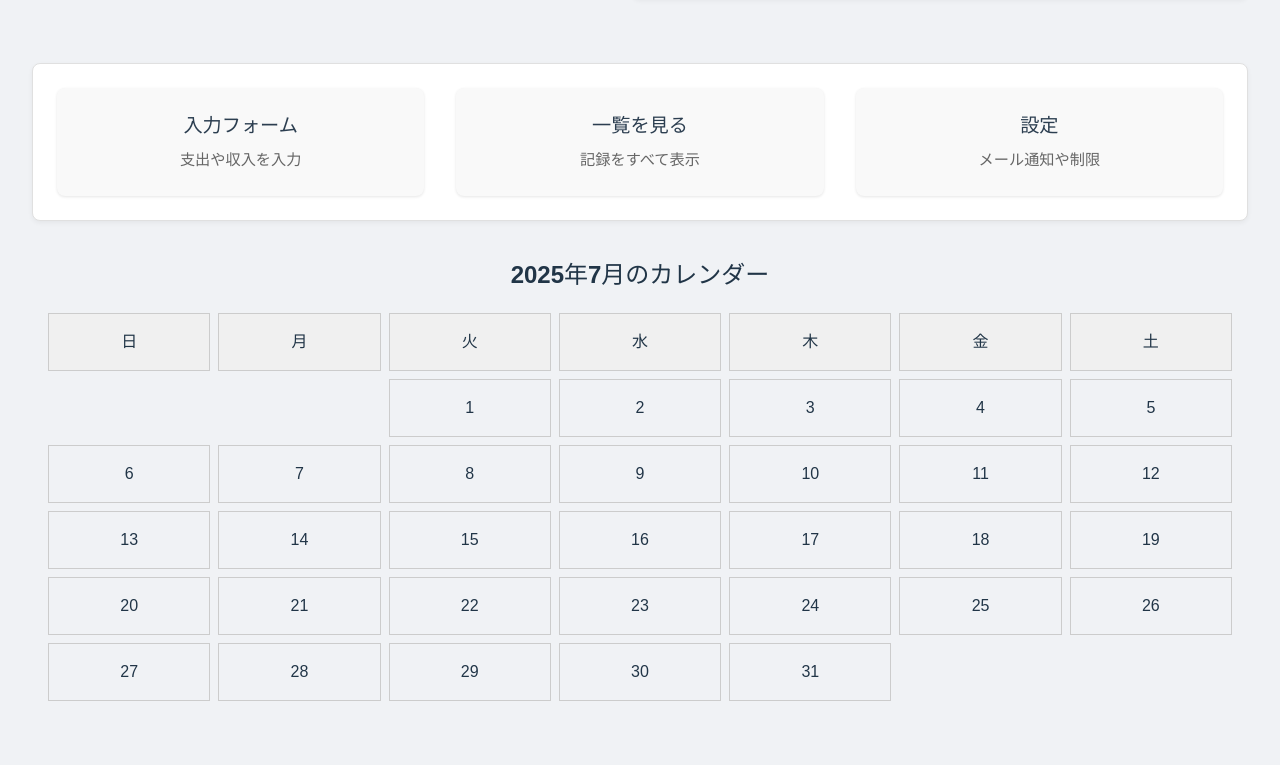
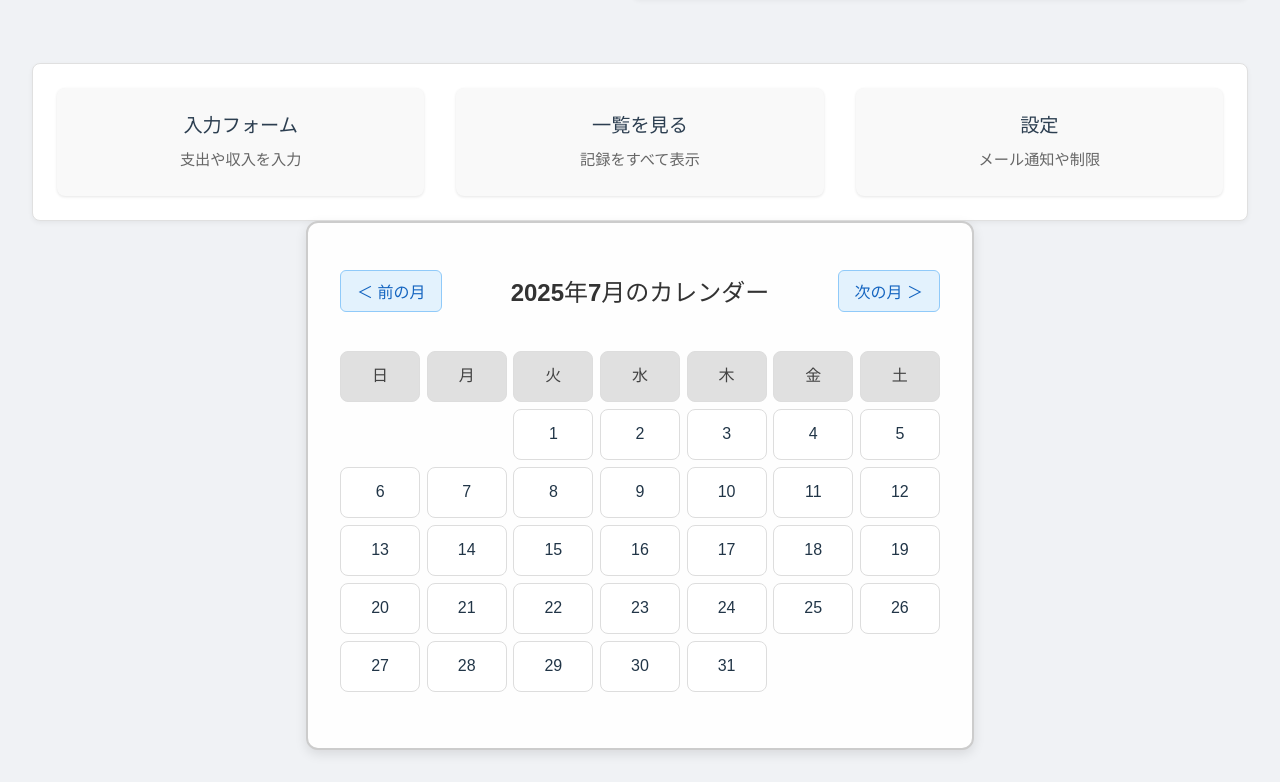
Before and after one commit to noctali168/Vue-kakeiboD, a Vue app: page / in a window 1280 px wide. Shown: the part 934-1716 px from the top of the page. Built offline with nearby package versions, Linux system fonts and the light colour scheme.

Commit message:
カレンダーの変更あり

```diff
--- a/src/components/Calender.vue
+++ b/src/components/Calender.vue
@@ -1,13 +1,14 @@
 <template>
   <BackHomeLink />
   <div class="calendar">
-    <h2>{{ year }}年{{ month }}月のカレンダー</h2>
+    <div class="nav">
+      <button @click="prevMonth">＜ 前の月</button>
+      <h2>{{ currentYear }}年{{ currentMonth }}月のカレンダー</h2>
+      <button @click="nextMonth">次の月 ＞</button>
+    </div>
     <div class="grid">
       <div class="day header" v-for="d in weekDays" :key="d">{{ d }}</div>
-      <div
-        v-for="day in blankDays" :key="'b'+day"
-        class="day empty"
-      ></div>
+      <div v-for="n in blankDays" :key="'b' + n" class="day empty"></div>
       <div
         v-for="day in daysInMonth"
         :key="day"
@@ -16,12 +17,12 @@
         @click="showDetails(day)"
       >
         {{ day }}
-        <span v-if="hasEntry(day)">●</span>
+        <span v-if="hasEntry(day)">⭐</span>
       </div>
     </div>
 
     <div v-if="selectedDay">
-      <h3>{{ year }}年{{ month }}月{{ selectedDay }}日の記録</h3>
+      <h3>{{ currentYear }}年{{ currentMonth }}月{{ selectedDay }}日の記録</h3>
       <ul>
         <li v-for="r in dayRecords" :key="r.id">
           {{ r.type }}：{{ r.name }}（{{ r.category }}） - {{ r.amount }}円
@@ -32,28 +33,59 @@
   </div>
 </template>
 
+
 <script setup>
+import {ref, computed, watch, onMounted} from 'vue'
 import BackHomeLink from '../components/BackHome.vue'
-import { ref, computed, onMounted } from 'vue'
 
 const now = new Date()
-const year = now.getFullYear()
-const month = now.getMonth() + 1 // 1〜12
+const currentYear = ref(now.getFullYear())
+const currentMonth = ref(now.getMonth() + 1) //1～12
 
-const daysInMonth = new Date(year, month, 0).getDate()
-const firstDay = new Date(year, month - 1, 1).getDay() // 0:日〜6:土
-const blankDays = Array(firstDay).fill(null)
 const weekDays = ['日', '月', '火', '水', '木', '金', '土']
-
 const records = ref([])
 const selectedDay = ref(null)
 
+const daysInMonth = ref(0)
+const blankDays = ref([])
+
+const updateCalendar = () => {
+  const year = currentYear.value
+  const month = currentMonth.value
+  daysInMonth.value = new Date(year, month, 0).getDate()
+  const firstDay = new Date(year, month - 1, 1).getDay()
+  blankDays.value = Array(firstDay).fill(null)
+}
+
+const prevMonth = () => {
+  if (currentMonth.value === 1) {
+    currentMonth.value = 12
+    currentYear.value -= 1
+  } else {
+    currentMonth.value -= 1
+  }
+  selectedDay.value = null
+}
+
+const nextMonth = () => {
+  if (currentMonth.value === 12) {
+    currentMonth.value = 1
+    currentYear.value += 1
+  } else {
+    currentMonth.value += 1
+  }
+  selectedDay.value = null
+}
+
+watch([currentYear, currentMonth], updateCalendar)
+
 onMounted(() => {
   records.value = JSON.parse(localStorage.getItem('kakeibo-records') || '[]')
+  updateCalendar()
 })
 
 const hasEntry = (day) => {
-  const d = `${year}-${String(month).padStart(2, '0')}-${String(day).padStart(2, '0')}`
+  const d = `${currentYear.value}-${String(currentMonth.value).padStart(2, '0')}-${String(day).padStart(2, '0')}`;
   return records.value.some(r => r.date === d)
 }
 
@@ -63,37 +95,89 @@ const showDetails = (day) => {
 
 const dayRecords = computed(() => {
   if (!selectedDay.value) return []
-  const d = `${year}-${String(month).padStart(2, '0')}-${String(selectedDay.value).padStart(2, '0')}`
+  const d = `${currentYear.value}-${String(currentMonth.value).padStart(2, '0')}-${String(selectedDay.value).padStart(2, '0')}`;
   return records.value.filter(r => r.date === d)
 })
 </script>
 
 <style scoped>
 .calendar {
-  padding: 1rem;
+  padding: 2rem;
+  max-width: 600px;
+  margin: 0 auto;
+  background-color: #fefefe;
+  border: 2px solid #ccc;
+  border-radius: 12px;
+  box-shadow: 0 4px 12px rgba(0,0,0,0.1);
 }
+
+.nav {
+  display: flex;
+  justify-content: space-between;
+  align-items: center;
+  margin-bottom: 1.5rem;
+}
+
+.nav button {
+  padding: 0.5rem 1rem;
+  background-color: #e3f2fd;
+  border: 1px solid #90caf9;
+  color: #1565c0;
+  border-radius: 6px;
+  cursor: pointer;
+  transition: 0.3s;
+}
+.nav button:hover {
+  background-color: #bbdefb;
+}
+
 .grid {
   display: grid;
   grid-template-columns: repeat(7, 1fr);
-  gap: 0.5rem;
-  margin-bottom: 1rem;
+  gap: 0.4rem;
+  margin-bottom: 1.5rem;
 }
+
 .day {
-  border: 1px solid #ccc;
+  background-color: #ffffff;
+  border: 1px solid #ddd;
+  border-radius: 8px;
   text-align: center;
-  padding: 1rem;
+  padding: 0.8rem 0;
   cursor: pointer;
   position: relative;
+  transition: 0.2s;
+}
+.day:hover {
+  background-color: #f1f8e9;
 }
 .day.header {
   font-weight: bold;
-  background: #f0f0f0;
+  background-color: #e0e0e0;
+  color: #424242;
 }
 .day.hasData {
-  background: #e0f7fa;
+  background-color: #e1f5fe;
+  border-color: #29b6f6;
 }
 .day.empty {
   border: none;
   background: transparent;
+  cursor: default;
+}
+
+h2 {
+  text-align: center;
+  margin-bottom: 1rem;
+  color: #333;
+}
+
+h3 {
+  color: #333;
+  margin-bottom: 0.5rem;
+}
+
+ul {
+  padding-left: 1.2rem;
 }
 </style>
```
